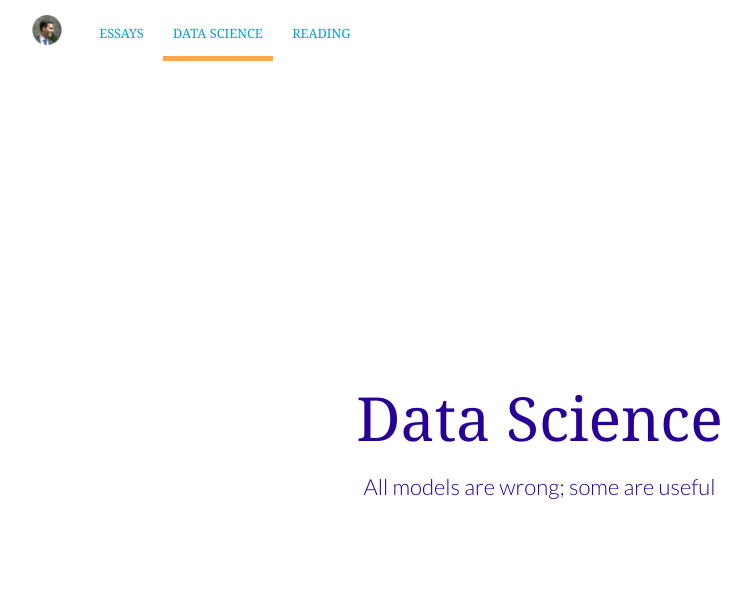
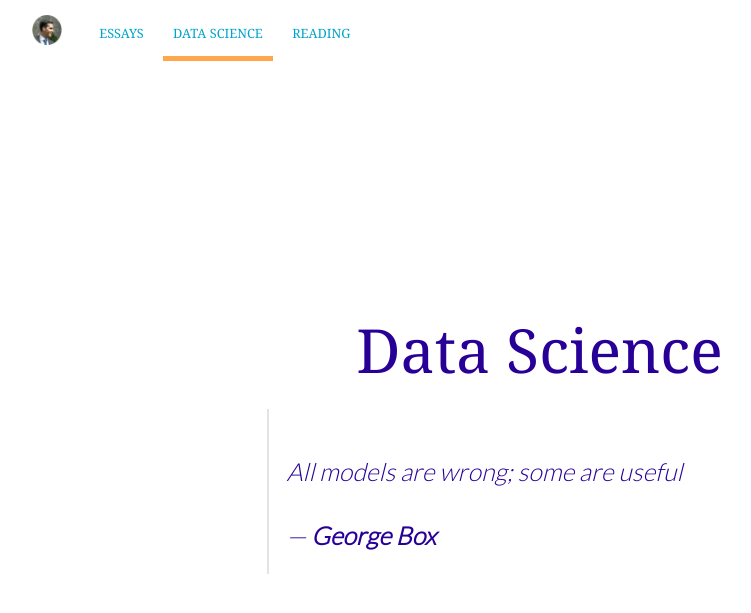
Before and after one commit to ohduran/ohduran.github.io, a Jekyll site: the page built from datascience/index.html, in a window 1280 px wide and 900 px high. Shown: the top 613 px of the window, without its empty margins (38-789 px from the left). Built offline with Jekyll 4.4.1, drawn with Linux system fonts in a browser that asks for light colours; nearby versions of some CDN libraries.

Commit message:
refactor quotes for reading and data science

```diff
--- a/datascience/index.html
+++ b/datascience/index.html
@@ -1,13 +1,20 @@
 ---
 title: Data Science
-description: All models are wrong; some are useful
+quote: All models are wrong; some are useful
+quote_author: George Box
 ---
 
 <section class="hero">
 	<div class="inner-hero text-container">
 		<div class="hero-text-container">
 			<h1 class="editable">{{page.title}}</h1>
-			<p class="subtext editable">{{page.description}}</p>
+			<div class="subtext">
+				<blockquote cite="">
+					<p>{{page.quote}}</p>
+					<p></p>
+					<p>— <strong>{{page.quote_author}}</strong></p>
+				</blockquote>
+			</div>
 		</div>
 	</div>
 </section>
```
Also changed, not shown: _includes/reading-quote.md (deleted, +0 -3 lines), reading/index.html (+9 -4 lines).
